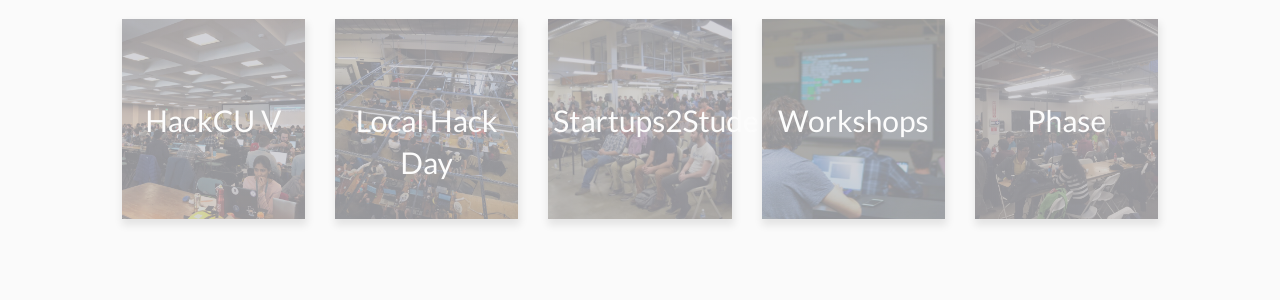
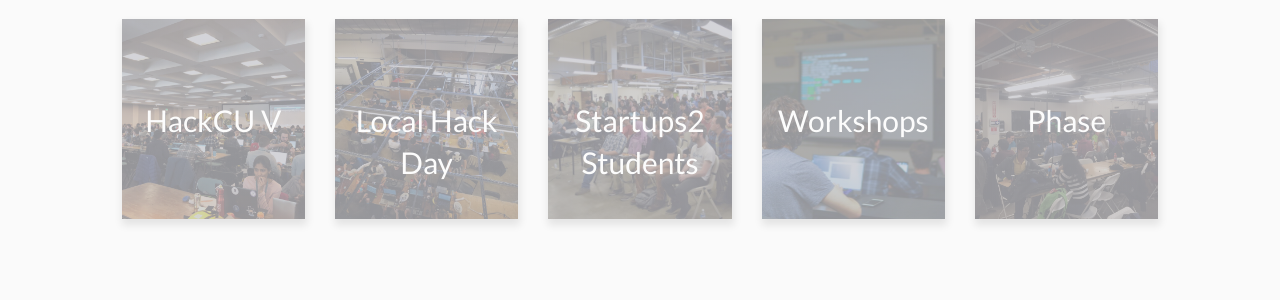
Before and after one commit to HackCU/team, a Jekyll site: the page built from index.html, in a window 1280 px wide. Shown: the part 875-1175 px from the top of the page. Built offline with Jekyll 4.4.1, drawn with Linux system fonts in a browser that asks for light colours; nearby versions of some CDN libraries; some of the changed lines change nothing that is shown.

Commit message:
init commit

```diff
--- a/_layouts/base.html
+++ b/_layouts/base.html
@@ -50,6 +50,8 @@
 
 {% unless site.ga == null  %}
     <script async src="https://www.googletagmanager.com/gtag/js?id={{site.ga}}"></script>
+    <script src="https://ajax.googleapis.com/ajax/libs/jquery/3.1.0/jquery.min.js"></script>
+    <script language="JavaScript" type="text/javascript" src="../assets/js/script.js"></script>
     <script>
       window.dataLayer = window.dataLayer || [];
       function gtag(){dataLayer.push(arguments);}
--- a/assets/css/main.scss
+++ b/assets/css/main.scss
@@ -305,6 +305,11 @@
         }
     }
 
+    span {
+        overflow-wrap: normal;
+        overflow-wrap: break-word;
+    }
+
 
 }
 
--- /dev/null
+++ b/assets/js/script.js
@@ -0,0 +1,8 @@
+// script.js
+$( "span" ).each(function( index ) {
+    var eventName = $(this).text();
+    if(eventName === "Startups2Students") {
+        var newString = eventName.substring(0, 9) + "<br>" + eventName.substring(9);
+        $("span:contains('2')").replaceWith(newString);
+    }
+  });
```
